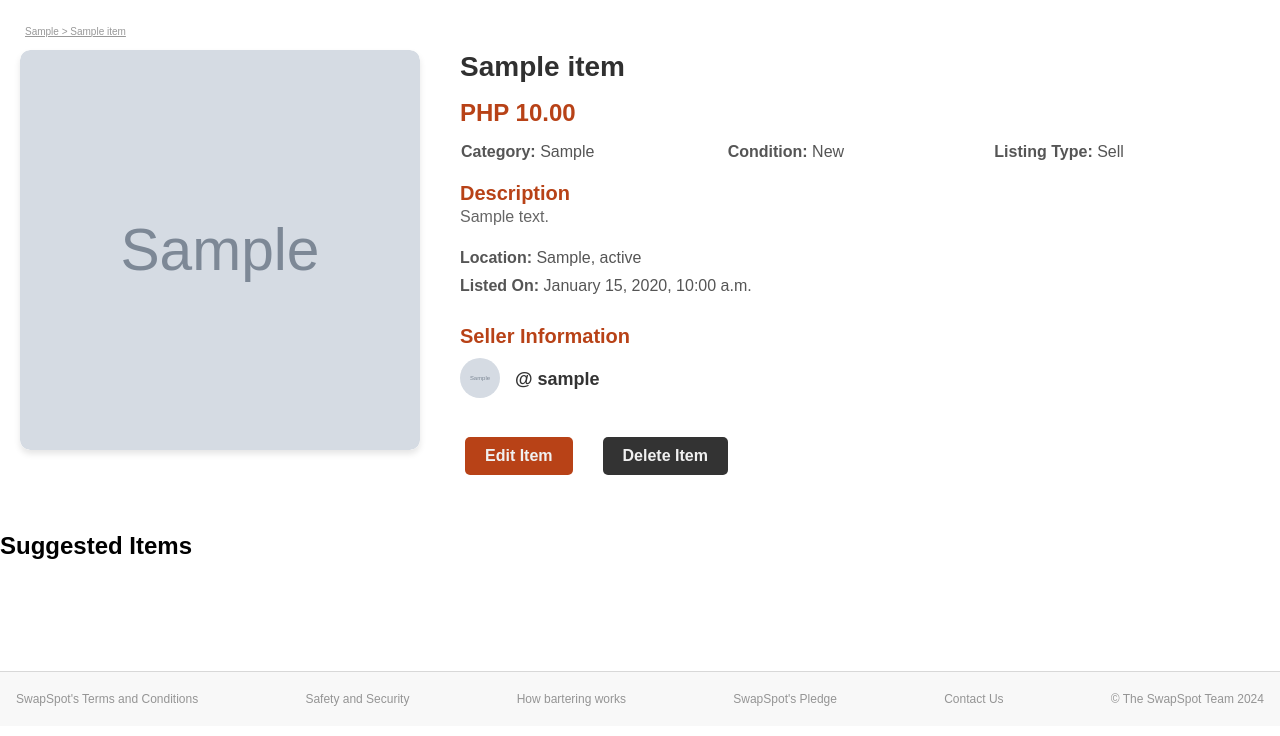
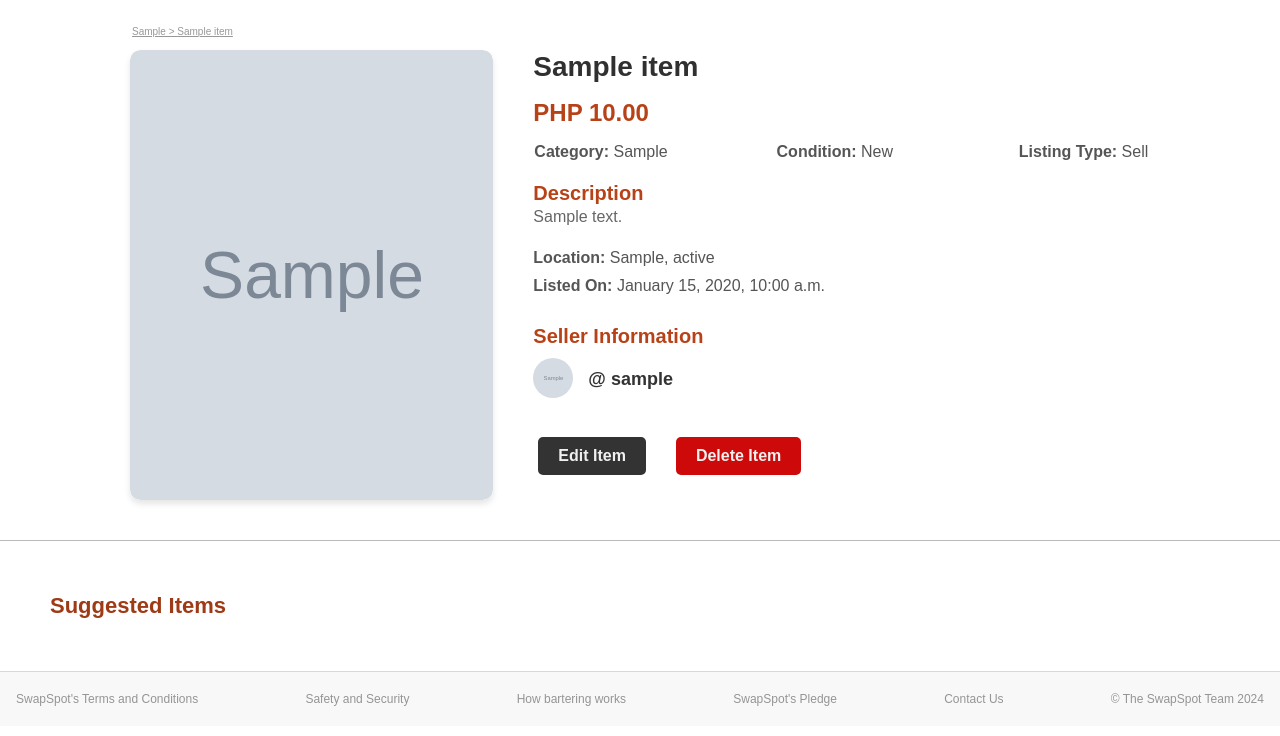
Before and after one commit to MasuRii/ItemExchangeApplication, a Django app: page /item/1/ in a window 1280 px wide. Shown: the part 64-800 px from the top of the page. Run offline with Django 5.2, Linux system fonts and the light colour scheme; a user stored in the database is signed in; tables that the repository leaves empty hold one stand-in row (values such as "Sample post"); grey boxes marked "Sample" are stand-in pictures.

Commit message:
updated category dropdown + adjusted item details

```diff
--- a/static/css/item_detail.css
+++ b/static/css/item_detail.css
@@ -118,27 +118,26 @@
 }
 
 .item-image-section {
+    margin-top: 30px;
+    margin-left: 110px;
     flex: 1;
-    width: 200px; /* Set the width to 200px */
-    height: 400px; /* Set the height to 300px */
-    margin-top: 50px;
-    overflow: hidden; /* Ensure content doesn't overflow the frame */
-    border-radius: 10px; /* Optional for rounded corners */
+    width: 200px; /* Fixed width of the frame */
+    height: 450px; /* Fixed height of the frame */
+    overflow: hidden; /* Ensure the image doesn't overflow the frame */
+    border-radius: 10px; /* Optional rounded corners */
     box-shadow: 0 4px 6px rgba(0, 0, 0, 0.1); /* Optional shadow for aesthetics */
-}
-
-.image-slider {
-    display: flex;
-    overflow-x: scroll;
-    gap: 10px;
+    display: flex; /* Ensures the content inside aligns properly */
+    justify-content: center; /* Center the image horizontally */
+    align-items: center; /* Center the image vertically */
 }
 
 .item-image {
-    width: 100%; /* Fill the width of the parent container */
-    height: 100%; /* Fill the height of the parent container */
-    object-fit: cover; /* Ensures the image covers the frame while maintaining aspect ratio */
-    border-radius: inherit; /* Matches the parent frame's rounded corners */
+    width: 100%; /* Fills the width of the frame */
+    height: 100%; /* Fills the height of the frame */
+    object-fit: cover; /* Maintains the aspect ratio and covers the frame */
+    border-radius: inherit; /* Matches the frame's rounded corners */
 }
+
 
 .item-info-section {
     flex: 2;
@@ -347,23 +346,23 @@
 
 /* Edit Item Button */
 .edit-item-btn {
-    background-color: #B84217; /* Primary color */
+    background-color: #333333; /* Primary color */
     color: #F0F0F0; /* Light text */
 }
 
 .edit-item-btn:hover {
-    background-color: #9e3a15; /* Slightly darker primary color on hover */
+    background-color: #181818; /* Slightly darker primary color on hover */
     transform: translateY(-2px); /* Lift effect */
 }
 
 /* Delete Item Button */
 .delete-item-btn {
-    background-color: #333333; /* Accent color */
+    background-color: #ce0909; /* Accent color */
     color: #F0F0F0; /* Light text */
 }
 
 .delete-item-btn:hover {
-    background-color: #2a2a2a; /* Slightly darker accent color */
+    background-color: #f70000; /* Slightly darker accent color */
     transform: translateY(-2px);
 }
 
@@ -575,7 +574,7 @@ body {
     white-space: nowrap;  /* Prevent line breaks */
     margin-bottom: 5px;  /* Space below the text */
     top: 90px;  /* Adjust this value to control vertical position */
-    left: 25px;  /* Adjust this value to control horizontal position */
+    left: 132px;  /* Adjust this value to control horizontal position */
     z-index: 10;  /* Ensure it's above other content */
 }
 
@@ -585,13 +584,13 @@ body {
     white-space: nowrap; /* Prevent text from wrapping */
 }
 
-.item-image-section {
-    margin-top: 30px;  /* Ensures the image section is properly spaced from text */
-}
-
 .suggested-listings {
-    margin-top: 50px;
-    text-align: center;
+    margin-bottom: 10px;
+    text-align: left;
+    color: #9e3a15;
+    font-size: 22px;
+    margin-left: 50px;
+    font-weight: bold;
 }
 
 .suggested-listings h2 {
@@ -707,3 +706,11 @@ body {
     flex: 1 1 100%;
   }
 }
+
+.section-divider {
+    width: 100%; /* Full width of the container */
+    height: 1px; /* Thin height for the line */
+    background-color: #bababa; /* Light gray color for the divider */
+    margin: 20px 0; /* Optional: Adds spacing above and below the divider */
+    border: none; /* Ensures no border styles interfere */
+}
--- a/templates/exchange/item_detail.html
+++ b/templates/exchange/item_detail.html
@@ -210,9 +210,11 @@
     </div>
 </div>
 
+<div class="section-divider"></div>
+
 <!-- Suggested Items Section -->
 <section class="suggested-items my-5">
-  <h2>Suggested Items</h2>
+  <p class="suggested-listings">Suggested Items</p>
   <div class="product-grid">
     {% for item in suggested_items %}
       <div class="product-card">
```
Also changed, not shown: static/css/homepage.css (+1 -62 lines), templates/exchange/homepage.html (+5 -8 lines).
